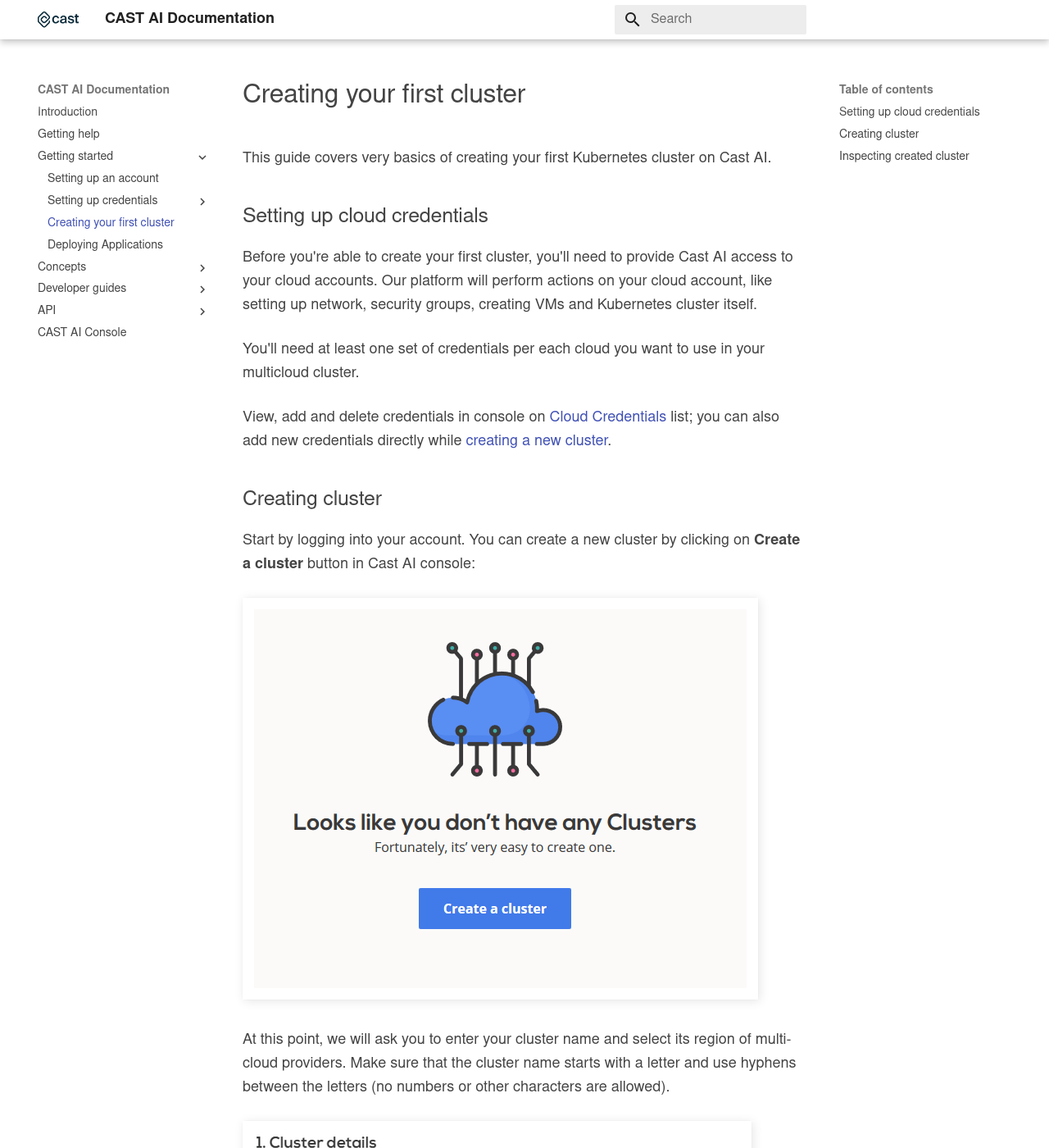
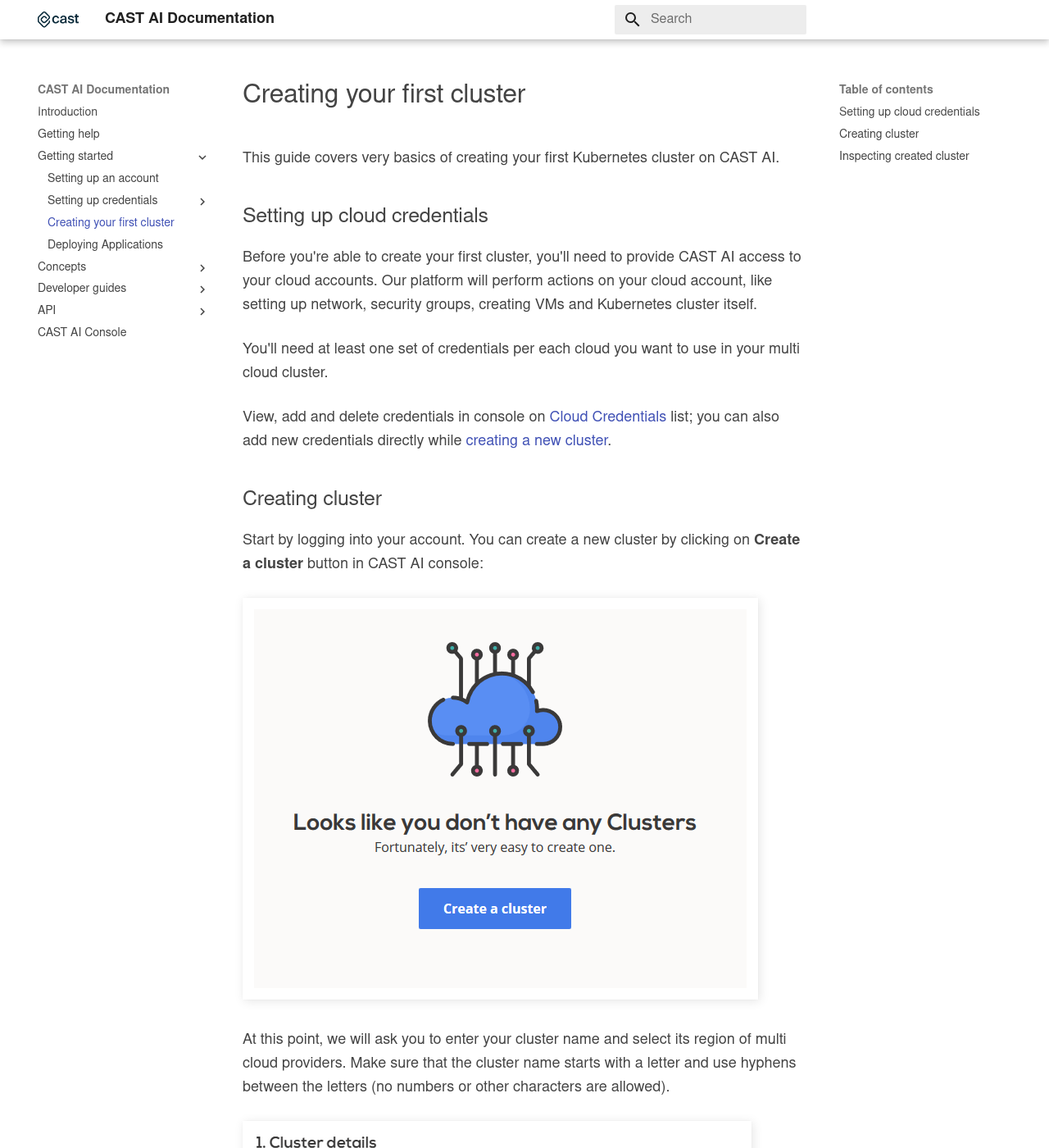
Before and after one commit to castai/docs, an MkDocs documentation site: the page built from docs/getting-started/creating-your-first-cluster.md, in a window 1280 px wide and 1400 px high. Shown: the whole window at 82% size. Built offline with MkDocs 1.6.1 and Material for MkDocs 9.7.7, drawn with Linux system fonts in a browser that asks for light colours; some web fonts are replaced; some of the changed text lies outside the part shown.

Commit message:
Grammar and brand consistency changes within text
Capitalized CAST AI where relevant, also edited multi cloud mentions for consistency.

For future reference: we're switching from writing *multi-cloud* to *multi cloud* due to SEO benefits.

```diff
--- a/docs/getting-started/creating-your-first-cluster.md
+++ b/docs/getting-started/creating-your-first-cluster.md
@@ -1,14 +1,14 @@
 # Creating your first cluster
 
-This guide covers very basics of creating your first Kubernetes cluster on Cast AI.
+This guide covers very basics of creating your first Kubernetes cluster on CAST AI.
 
 ## Setting up cloud credentials
 
-Before you're able to create your first cluster, you'll need to provide Cast AI access to your cloud accounts. Our
+Before you're able to create your first cluster, you'll need to provide CAST AI access to your cloud accounts. Our
 platform will perform actions on your cloud account, like setting up network, security groups, creating VMs and
 Kubernetes cluster itself.
 
-You'll need at least one set of credentials per each cloud you want to use in your multicloud cluster.
+You'll need at least one set of credentials per each cloud you want to use in your multi cloud cluster.
 
 View, add and delete credentials in console on [Cloud Credentials](https://console.cast.ai/cloud-credentials) list;
 you can also add new credentials directly while [creating a new cluster](https://console.cast.ai/clusters:new).
@@ -16,11 +16,11 @@
 ## Creating cluster
 
 Start by logging into your account. You can create a new cluster by clicking on **Create a cluster** button in
-Cast AI console:
+CAST AI console:
 
 ![](creating-your-first-cluster/no-clusters.png)
 
-At this point, we will ask you to enter your cluster name and select its region of multi-cloud providers.
+At this point, we will ask you to enter your cluster name and select its region of multi cloud providers.
 Make sure that the cluster name starts with a letter and use hyphens between the letters (no numbers or other characters
 are allowed).
 
@@ -57,7 +57,7 @@
 * Kibana Logs
 * Grafana metrics
 
-You can also inspect the cluster nodes in Cast AI console:
+You can also inspect the cluster nodes in CAST AI console:
 
 ![](creating-your-first-cluster/cluster-nodes.png)
 
```
